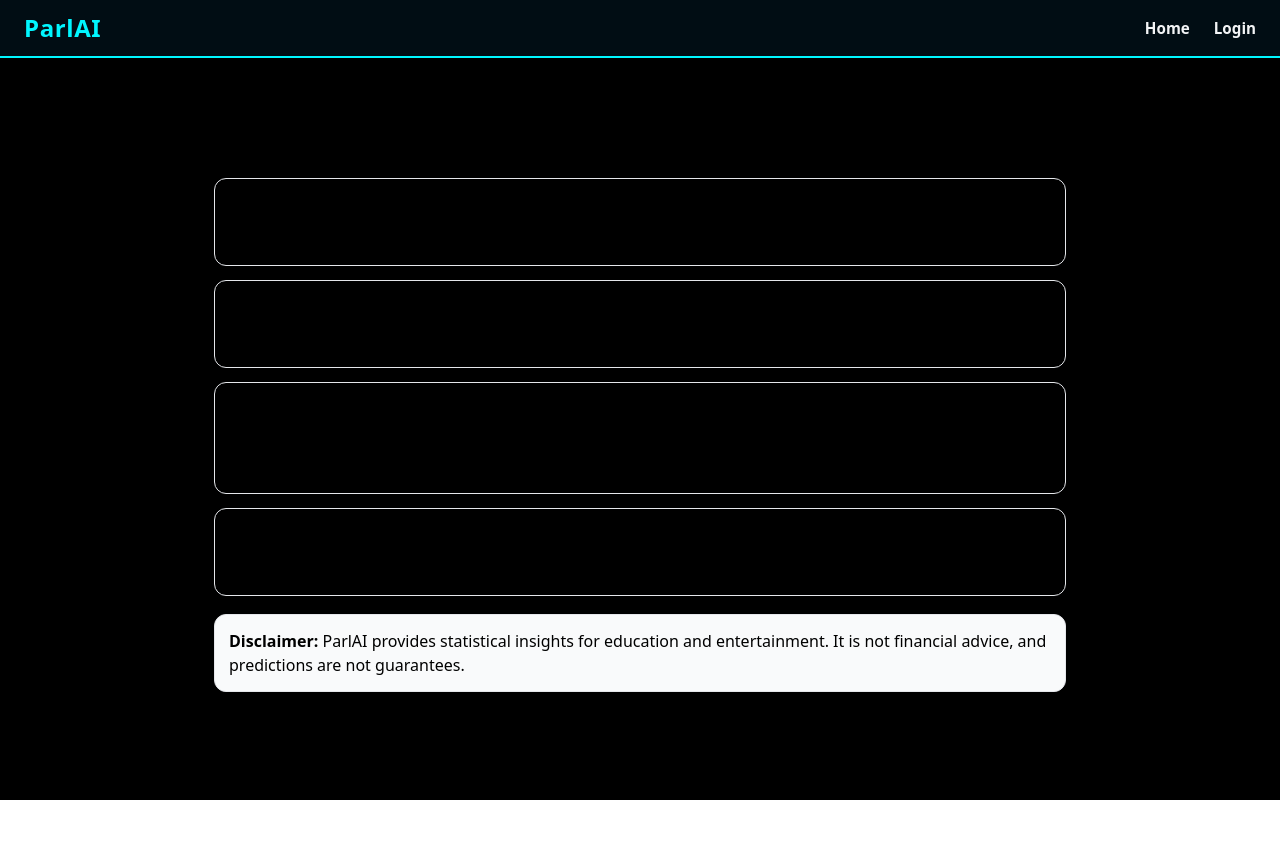
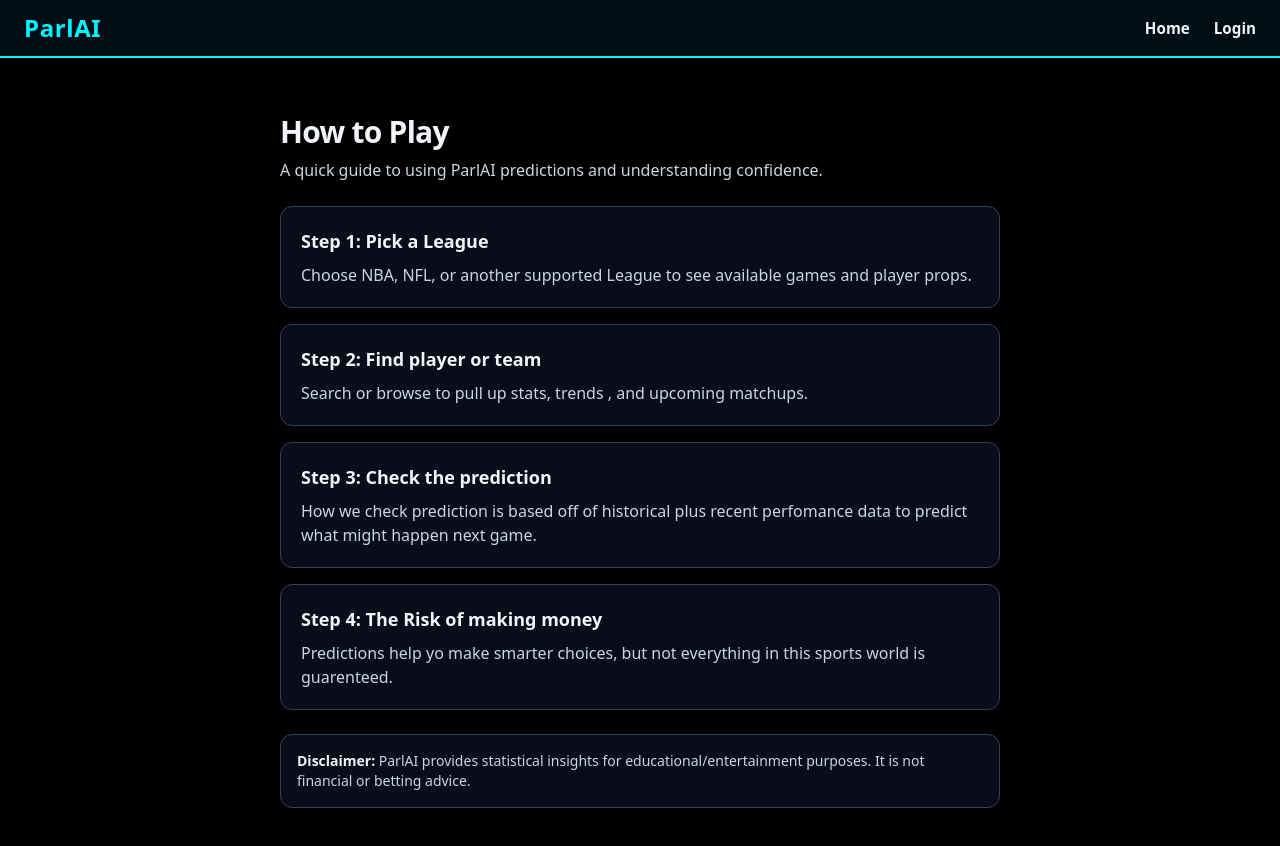
Before and after one commit to AmalSresh/491-ParlAI, a React app in the folder frontend/: page /how-to-play in a window 1280 px wide. Shown: the top 846 px of the page. Before the commit the page ends 800 px from the top, so only its background shows below. Built offline with nearby package versions, Linux system fonts and the light colour scheme; no server answers; the HTML template or start-up script is replaced by a standard one.

Commit message:
Refactor HowToPlay component for improved styling

```diff
--- a/frontend/src/pages/HowToPlay.jsx
+++ b/frontend/src/pages/HowToPlay.jsx
@@ -19,46 +19,35 @@
 
 export default function HowToPlay() {
   return (
-    <main style={{ padding:24, maxWidth:900, margin: '0 auto' }}>
-      <header style={{ marginBottom:16 }}>
-        <h1 style={{marginBottom: 8}}>How To Play</h1>
-        <p style={{ margin: 0 }}>
-          Quick guide to using ParlAI predictions and reading confidence levels.
+    <main className="mx-auto max-w-3xl px-6 py-8 text-slate-100">
+      <header className="mb-6">
+        <h1 className="text-3xl font-bold tracking-tight">How to Play</h1>
+        <p className="mt-2 text-slate-300">
+          A quick guide to using ParlAI predictions and understanding confidence.
         </p>
       </header>
 
-      <section style={{ display: 'grid', gap: 14 }}>
+      <section className="grid gap-4">
         {STEPS.map((step, i) => (
           <div
             key={step.title}
-            style={{
-              border: '1px solid #e5e7eb',
-              borderRadius: 12,
-              padding: 16,
-            }}
+            className="rounded-xl border border-slate-700 bg-slate-900/60 p-5"
           >
-            <h2 style={{ marginTop: 0, marginBottom: 6 }}>
-              Step {i + 1}: {step.title}
+            <h2 className="text-lg font-semibold">
+              Step {i + 1}: <span className="text-slate-100">{step.title}</span>
             </h2>
-            <p style={{ margin: 0 }}>{step.body}</p>
+            <p className="mt-2 text-slate-300">{step.body}</p>
           </div>
         ))}
       </section>
 
-      <section
-        style={{
-          marginTop: 18,
-          padding: 14,
-          borderRadius: 12,
-          background: '#f9fafb',
-          border: '1px solid #e5e7eb',
-        }}
-      >
-        <p style={{ margin: 0 }}>
-          <strong>Disclaimer:</strong> ParlAI provides statistical insights for education and
-          entertainment. It is not financial advice, and predictions are not guarantees.
+      <div className="mt-6 rounded-xl border border-slate-700 bg-slate-900/60 p-4">
+        <p className="text-sm text-slate-300">
+          <span className="font-semibold text-slate-100">Disclaimer:</span> ParlAI provides
+          statistical insights for educational/entertainment purposes. It is not financial or
+          betting advice.
         </p>
-      </section>
+      </div>
     </main>
   );
 }
```
